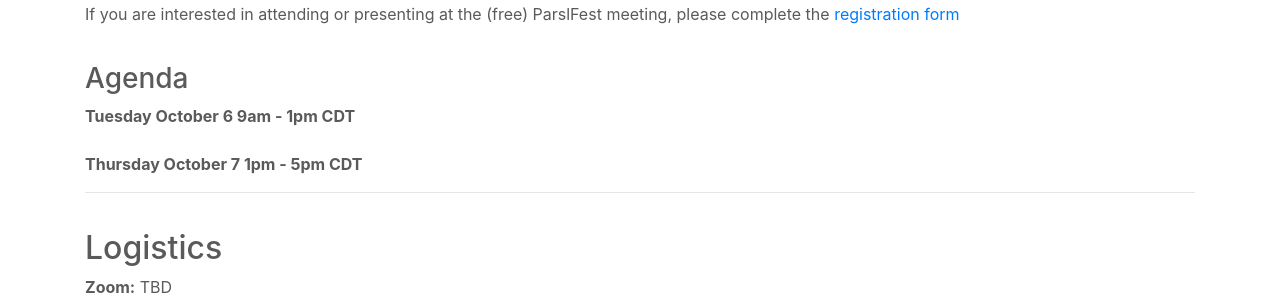
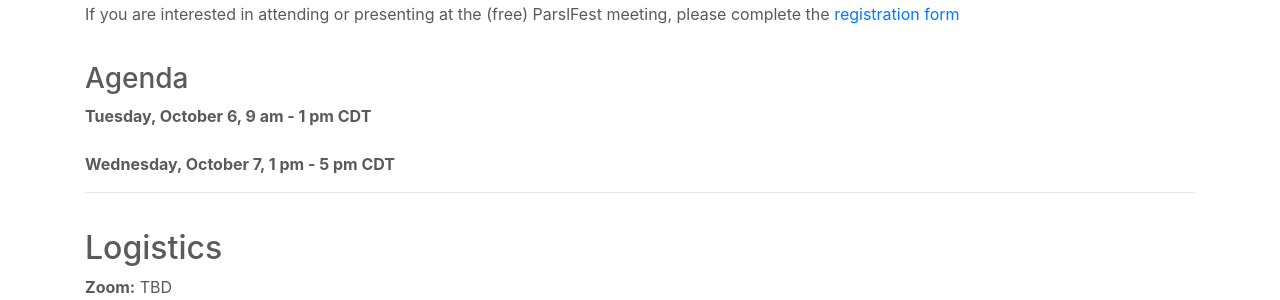
Before and after one commit to Parsl/parsl.github.io, a Jekyll site: the page built from parslfest2020.html, in a window 1280 px wide and 900 px high. Shown: the part 250-550 px from the top of the window. Built offline with Jekyll 4.4.1, drawn with Linux system fonts in a browser that asks for light colours.

Commit message:
fixing date and formatting

```diff
--- a/parslfest2020.html
+++ b/parslfest2020.html
@@ -27,9 +27,9 @@
     <div class="col-lg-12">
       <h3>Agenda</h3>
 
-      <b>Tuesday October 6 9am - 1pm CDT</b> </br></br>
+      <b>Tuesday, October 6, 9 am - 1 pm CDT</b> </br></br>
 
-      <b>Thursday October 7 1pm - 5pm CDT</b>
+      <b>Wednesday, October 7, 1 pm - 5 pm CDT</b>
     </div>
    </div>
 
```
